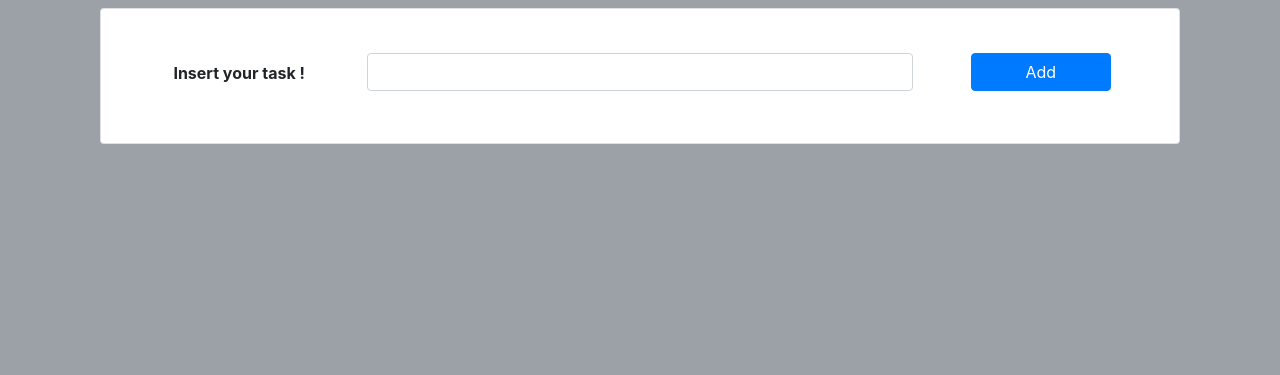
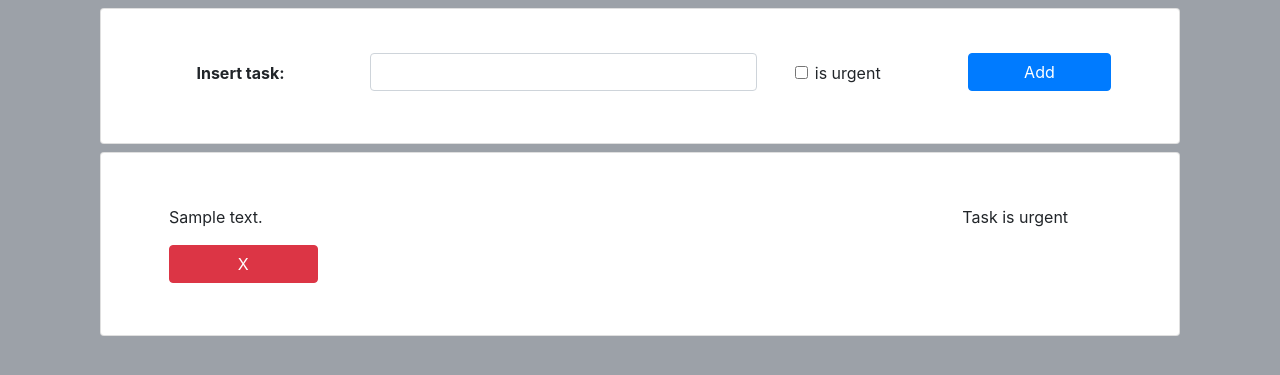
Before and after one commit to gregoryen/django_to_do_app, a Django app: page / in a window 1280 px wide. Shown: the part 56-431 px from the top of the page. Run offline with Django 3.2, Linux system fonts and the light colour scheme; tables that the repository leaves empty hold one stand-in row (values such as "Sample post"); some libraries are stand-ins or nearby versions.

Commit message:
add todo's rendering

```diff
--- a/todo/models.py
+++ b/todo/models.py
@@ -4,9 +4,12 @@ from django.db import models
 
 
 class ToDo(models.Model):
-    added_date = models.DateTimeField()
+    added_date = models.DateTimeField(auto_now=True)
     text = models.CharField(max_length=200)
-    is_urgent = models.BooleanField()
+    is_urgent = models.BooleanField(default=False)
+
+    def __str__(self):
+        return self.text + " and is it urgnet: " + str(self.is_urgent) + " and it was created: " + str(self.added_date)
 
     class Meta:
         verbose_name_plural = "Todo's"
--- a/todo/templates/todo/index.html
+++ b/todo/templates/todo/index.html
@@ -33,15 +33,21 @@
         <div class="container">
             <div class="card mt-2">
                 <div class="card-body mt-2 md-0 ml-5 mr-5">
-                    <form class="form-row mt-3" action="{% url 'todo:new_task' %}">
+                    <form class="form-row mt-3" action="{% url 'todo:new_task' %}" method="post">
                         {% csrf_token %}
                         <div class="form-group col" style="text-align: center">
                             <div class="mt-2">
-                                <b>Insert your task !</b>
+                                <b>Insert task: </b>
                             </div>
                         </div>
-                        <div class="form-group col-7 ml-5 mr-5">
-                            <input type="text" class="form-control">
+                        <div class="form-group col-5 ml-5 mr-5">
+                            <input type="text" class="form-control" name="task_text">
+                        </div>
+                        <div class="form-group col mt-2">
+                              <input class="form-check-input" type="checkbox" value="true" name="is_urgent" id="defaultCheck1">
+                              <label class="form-check-label" for="defaultCheck1">
+                                is urgent
+                              </label>
                         </div>
                         <div class="form-group col">
                             <button class="btn btn-primary btn-block">Add</button>
--- a/todo/templates/todo/new_task.html
+++ b/todo/templates/todo/new_task.html
@@ -1,15 +1,20 @@
 {% extends 'todo/index.html' %}
 
 {% block content %}
-
+    {% for todo in todos %}
             <div class="card mt-2">
                 <div class="card-body mt-2 md-0 ml-5 mr-5">
                     <form class="form-row mt-3" action="{% url 'todo:new_task' %}">
                         {% csrf_token %}
                         <div class="form-group col-10" style="text-align: center">
                             <div class="mt-2" style="text-align: left">
-                                <span >Your task</span>
+                                <span >{{ todo.0 }}</span>
                             </div>
+                        </div>
+                        <div class="form-group col mt-2">
+                              <label class="form-check-label" for="defaultCheck1">
+                                {{ todo.1 }}
+                              </label>
                         </div>
                         <div class="form-group col-2">
                             <button class="btn btn-danger btn-block">X</button>
@@ -17,6 +22,8 @@
                     </form>
                 </div>
             </div>
+    {% endfor %}
+
 
 
 {% endblock content %}
--- a/todo/views.py
+++ b/todo/views.py
@@ -1,22 +1,49 @@
 from django.shortcuts import render
+from django.http import HttpResponse
 from .models import ToDo
 
 # Create your views here.
 
 
 def home(request):
-    return render(request, template_name='todo/index.html')
+
+    todos = ToDo.objects.filter()
+
+    todos_for_front = prepare_todos_list(todos)
+
+    context = {
+        'todos': todos_for_front,
+    }
+
+    return render(request, 'todo/new_task.html', context)
 
 
 def new_task(request):
 
+    task_text = request.POST.get('task_text')
+    is_urgent_response = request.POST.get('is_urgent')
+
+    is_urgent = True if is_urgent_response == 'true' else False
+
     # Tworze nowy wpis do bazy danych
+
+    if task_text != "":
+        todo_object = ToDo(text=task_text, is_urgent=is_urgent)
+        todo_object.save()
 
     # Pobieram list wpisow z bazy danych i tworze ich liste
 
+    todos = ToDo.objects.filter()
+
+    todos_for_front = prepare_todos_list(todos)
+
+    context = {
+        'todos': todos_for_front,
+    }
+
     # Stworzona liste zwracam
 
-    return render(request, 'todo/new_task.html')
+    return render(request, 'todo/new_task.html', context)
 
 
 def delete_task(request):
@@ -28,3 +55,14 @@ def delete_task(request):
     # Zwracam stworzona liste
 
     return render(request, 'todo/new_task.html')
+
+
+def prepare_todos_list(todos):
+    todos_for_front = []
+
+    for todo in todos:
+        post_text = todo.text
+        post_urgent = 'Task is urgent' if todo.is_urgent else 'Task is not urgent'
+        todos_for_front.append((post_text, post_urgent))
+
+    return todos_for_front
```
Also changed, not shown: todo/migrations/0002_auto_20200802_1709.py (added), todo/migrations/0003_auto_20200802_1722.py (added).
